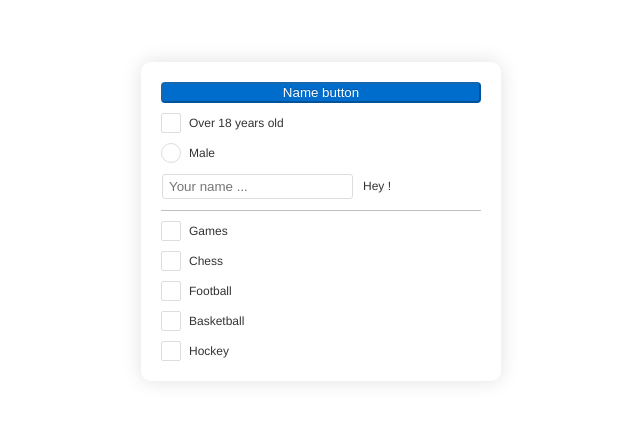
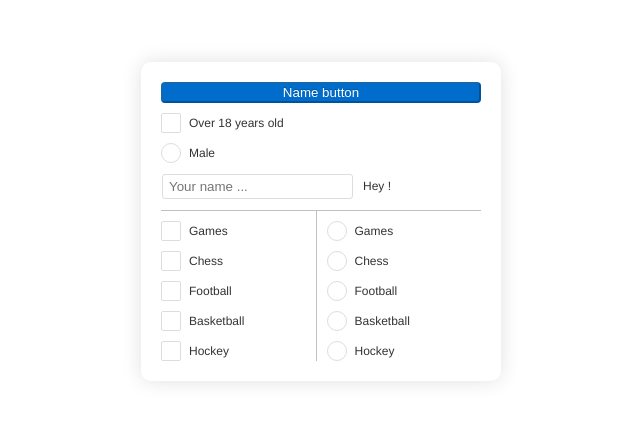
Before and after one commit to poS31d0n/components-vue-3, a Vue app: page / in a window 1280 px wide. Shown: the part 179-600 px from the top of the page, without its empty margins (319-959 px from the left). Built offline with nearby package versions, Linux system fonts and the light colour scheme.

Commit message:
add RadioGroup & fix

```diff
--- a/src/app/App.scss
+++ b/src/app/App.scss
@@ -9,3 +9,6 @@
   height: auto;
   gap: 10px;
 }
+.group {
+  display: flex;
+}
--- a/src/app/App.vue
+++ b/src/app/App.vue
@@ -10,13 +10,19 @@
     </Button>
 
     <Checkbox
+      :checked="testCheckbox.checked"
+      :id="testCheckbox.id"
       :label="testCheckbox.label"
       :value="testCheckbox.value"
       @clickCheckbox="getValue"
-      :checked="testCheckbox.checked"
     />
 
-    <Radio :label="testRadio.label" :value="testRadio.value" :checked="testRadio.checked"/>
+    <Radio
+      :label="testRadio.label"
+      :id="testRadio.id"
+      :value="testRadio.value"
+      :checked="testRadio.checked"
+    />
 
     <Input
       v-model="inputElements"
@@ -25,21 +31,29 @@
       :placeholder="testInput.placeholder"
       :type="testInput.type"
     />
+    <div class="group">
+      <CheckboxGroup
+        @selectCheckbox="getValueCheckbox"
+        :items="testCheckboxGroup"
+        :value="valueCheckboxGroup"
+      />
 
-    <CheckboxGroup
-      @selectCheckbox="getValueGroup"
-      :items="testCheckboxGroup"
-      :value="valueCheckboxGroup"
-    />
+      <RadioGroup
+        @selectRadio="getValueRadio"
+        :items="testRadioGroup"
+        :value="valueRadioGroup"
+      />
+    </div>
+
   </div>
 </template>
 
 <script>
-import { Button, Checkbox, Input, Radio, CheckboxGroup } from "@/components";
+import { Button, Checkbox, Input, Radio, CheckboxGroup, RadioGroup, Select } from "@/components";
 
 export default {
   name: "App",
-  components: { Button, Checkbox, Input, Radio, CheckboxGroup },
+  components: { Button, Checkbox, Input, Radio, CheckboxGroup, RadioGroup, Select },
   data() {
     return {
       inputElements: "",
@@ -54,11 +68,13 @@ export default {
 
       testCheckbox: {
         checked: false,
+        id: 1,
         label: "Over 18 years old",
         value: "18+",
       },
       testRadio: {
         checked: false,
+        id: 2,
         label: "Male",
         value: "male",
       },
@@ -71,13 +87,22 @@ export default {
       },
 
       testCheckboxGroup: [
-        {id: 1, name: 'Games', value: 'games'},
-        {id: 2, name: 'Chess', value: 'chess'},
-        {id: 3, name: 'Football', value: 'football'},
-        {id: 4, name: 'Basketball', value: 'basketball'},
-        {id: 5, name: 'Hockey', value: 'hockey'},
+        {id: 3, name: 'Games', value: 'games'},
+        {id: 4, name: 'Chess', value: 'chess'},
+        {id: 5, name: 'Football', value: 'football'},
+        {id: 6, name: 'Basketball', value: 'basketball'},
+        {id: 7, name: 'Hockey', value: 'hockey'},
       ],
       valueCheckboxGroup: [],
+
+      testRadioGroup: [
+        {id: 8, name: 'Games', value: 'games'},
+        {id: 9, name: 'Chess', value: 'chess'},
+        {id: 10, name: 'Football', value: 'football'},
+        {id: 11, name: 'Basketball', value: 'basketball'},
+        {id: 12, name: 'Hockey', value: 'hockey'},
+      ],
+      valueRadioGroup: '',
     };
   },
   methods: {
@@ -89,11 +114,14 @@ export default {
     acceptButton(itemButton) {
       console.log(itemButton);
     },
-    getValueGroup(value) {
+    getValueCheckbox(value) {
       if (this.valueCheckboxGroup.find((item) => item == value) === undefined)
         this.valueCheckboxGroup.push(value);
       else this.valueCheckboxGroup.splice(this.valueCheckboxGroup.indexOf(value), 1);
     },
+    getValueRadio(value) {
+      this.valueRadioGroup = value;
+    }
   },
 };
 </script>
--- a/src/components/CheckboxGroup/CheckboxGroup.vue
+++ b/src/components/CheckboxGroup/CheckboxGroup.vue
@@ -22,13 +22,14 @@ export default {
       type: Array,
     },
     value: {
-      default: "",
-      type: String,
+      default: [],
+      type: Array,
     },
   },
   emits: ['selectCheckbox'],
   methods: {
     getValue: function (value) {
+      console.log(this.value);
       this.$emit("selectCheckbox", value);
     },
   },
--- a/src/components/Radio/Radio.vue
+++ b/src/components/Radio/Radio.vue
@@ -1,14 +1,15 @@
 <template>
   <div class="radio">
     <input
+      @click="inputR"
       class="radio__input"
       type="radio"
       name="radio"
       :checked="checked"
       :value="value"
-      :id="value"
+      :id="id"
     />
-    <label :for="value" class="radio__label"> {{ label }} </label>
+    <label :for="id" class="radio__label"> {{ label }} </label>
   </div>
 </template>
 
@@ -21,6 +22,10 @@ export default {
       default: false,
       type: Boolean,
     },
+    id: {
+      default: 0,
+      type: Number,
+    },
     label: {
       default: "",
       type: String,
@@ -30,6 +35,12 @@ export default {
       type: String,
     },
   },
+  emits: ["clickRadio"],
+  methods: {
+    inputR: function () {
+      this.$emit("clickRadio", this.value);
+    },
+  },
 };
 </script>
 
--- /dev/null
+++ b/src/components/RadioGroup/RadioGroup.scss
@@ -0,0 +1,14 @@
+.radioGroup {
+  display: flex;
+  flex-wrap: wrap;
+
+  gap: 10px;
+
+  height: 100%;
+  width: 100%;
+
+  border-top: 1px solid $color-black-second;
+  border-left: 1px solid $color-black-second;
+
+  padding: 10px 0px 0px 10px;
+}
--- /dev/null
+++ b/src/components/RadioGroup/RadioGroup.vue
@@ -0,0 +1,39 @@
+<template>
+  <form class="radioGroup">
+    <Radio
+      v-for="item in items"
+      :id="item.id"
+      :label="item.name"
+      :value="item.value"
+      @clickRadio="getValue"
+    />
+  </form>
+</template>
+<script>
+import { Radio } from "@/components";
+
+export default {
+  components: { Radio },
+  name: 'RadioGroup',
+  props: {
+    items: {
+      default: [],
+      type: Array,
+    },
+    value: {
+      default: "",
+      type: String,
+    },
+  },
+  emits: ['selectRadio'],
+  methods: {
+    getValue: function (value) {
+      this.$emit("selectRadio", value);
+    },
+
+  },
+}
+</script>
+<style lang="scss" scoped>
+  @import './RadioGroup.scss'
+</style>
--- /dev/null
+++ b/src/components/RadioGroup/index.js
@@ -0,0 +1 @@
+export { default } from './RadioGroup.vue'
--- a/src/components/index.js
+++ b/src/components/index.js
@@ -3,6 +3,7 @@ import Checkbox from "./Checkbox";
 import Input from "./Input";
 import Radio from "./Radio";
 import CheckboxGroup from "./CheckboxGroup";
+import RadioGroup from "./RadioGroup";
 
 
-export { Button, Checkbox, Input, Radio, CheckboxGroup };
+export { Button, Checkbox, Input, Radio, CheckboxGroup, RadioGroup };
```
